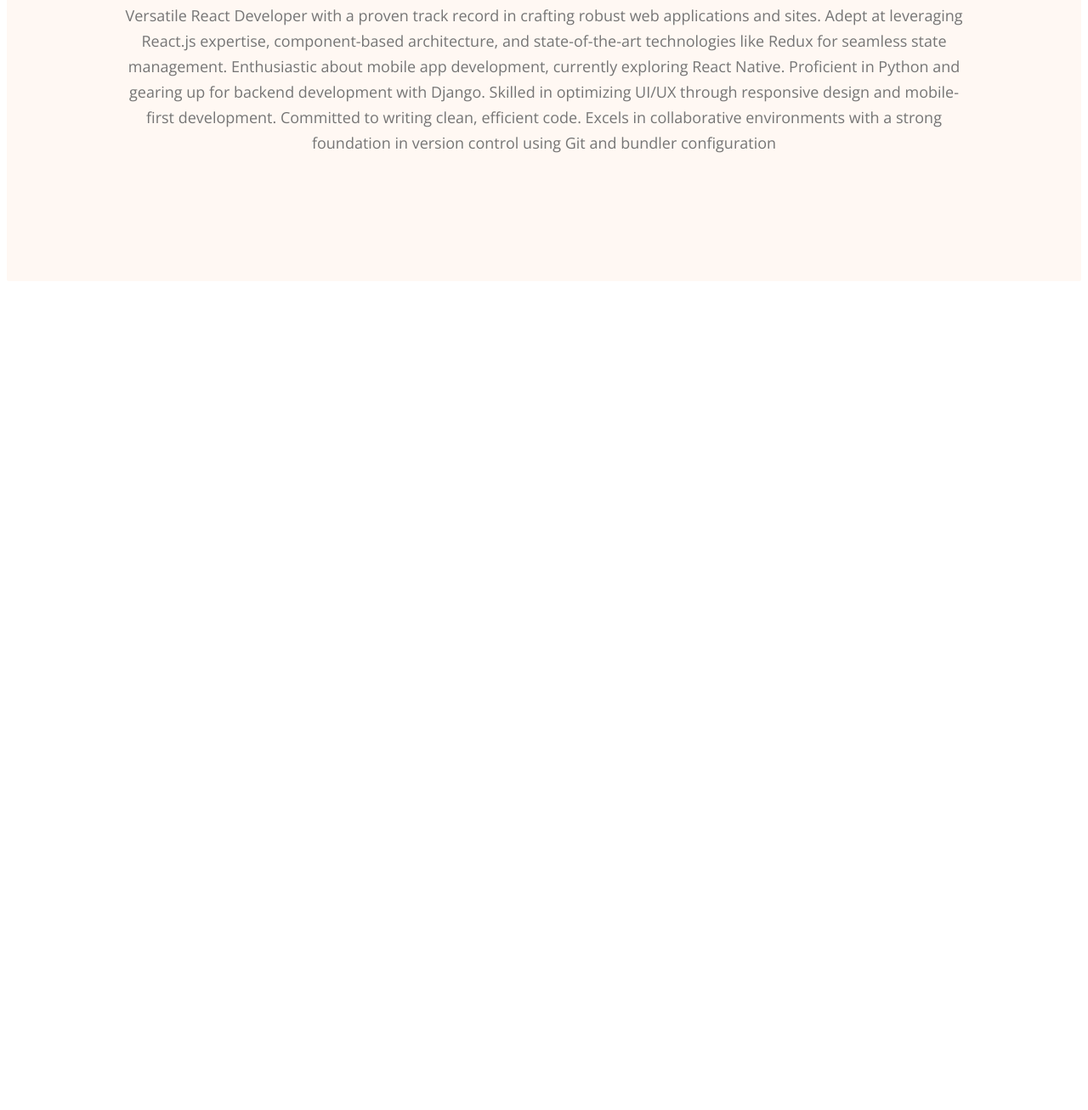
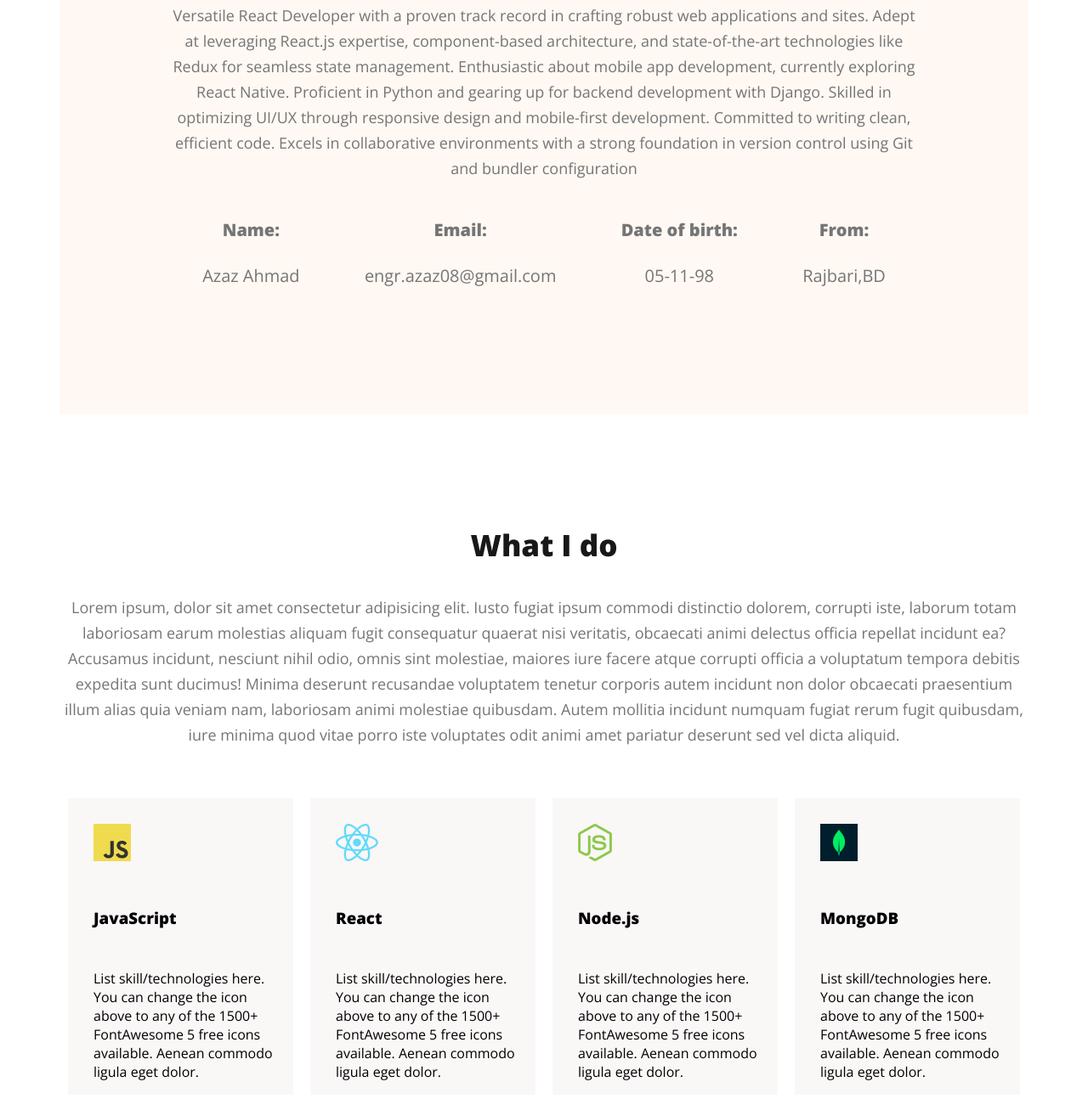
Before and after one commit to azazahmad08/my-portfolio, a plain HTML site: page index.html in a window 1280 px wide. Shown: the part 1298-2605 px from the top of the page at 85% size. Before the commit the page ends 1759 px from the top, so only its background shows below. Drawn offline with nearby package versions, Linux system fonts and the light colour scheme.

Commit message:
Added a who i am section

```diff
--- a/index.html
+++ b/index.html
@@ -37,12 +37,69 @@
       </div>
     </header>
     <main>
-        <section class="aboutme">
-            <h3 class="section-title">About Me</h3>
-            <p class="section-description">
-                Versatile React Developer with a proven track record in crafting robust web applications and sites. Adept at leveraging React.js expertise, component-based architecture, and state-of-the-art technologies like Redux for seamless state management. Enthusiastic about mobile app development, currently exploring React Native. Proficient in Python and gearing up for backend development with Django. Skilled in optimizing UI/UX through responsive design and mobile-first development. Committed to writing clean, efficient code. Excels in collaborative environments with a strong foundation in version control using Git and bundler configuration
-            </p>
-        </section>
+      <section class="aboutme">
+        <h3 class="section-title">About Me</h3>
+        <p class="section-description">
+          Versatile React Developer with a proven track record in crafting
+          robust web applications and sites. Adept at leveraging React.js
+          expertise, component-based architecture, and state-of-the-art
+          technologies like Redux for seamless state management. Enthusiastic
+          about mobile app development, currently exploring React Native.
+          Proficient in Python and gearing up for backend development with
+          Django. Skilled in optimizing UI/UX through responsive design and
+          mobile-first development. Committed to writing clean, efficient code.
+          Excels in collaborative environments with a strong foundation in
+          version control using Git and bundler configuration
+        </p>
+        <div class="about-info-container">
+          <div class="about-info">
+            <h4 class="info-title">Name:</h4>
+            <p class="info-description">Azaz Ahmad</p>
+          </div>
+          <div class="about-info">
+            <h4 class="info-title">Email:</h4>
+            <p class="info-description">engr.azaz08@gmail.com</p>
+          </div>
+          <div class="about-info">
+            <h4 class="info-title">Date of birth:</h4>
+            <p class="info-description">05-11-98</p>
+          </div>
+          <div class="about-info">
+            <h4 class="info-title">From:</h4>
+            <p class="info-description">Rajbari,BD</p>
+          </div>
+        </div>
+      </section>
+      <section class="Whatido">
+        <h3 class="section-title">What I do</h3>
+        <p class="section-description">Lorem ipsum, dolor sit amet consectetur adipisicing elit. Iusto fugiat ipsum commodi distinctio dolorem, corrupti iste, laborum totam laboriosam earum molestias aliquam fugit consequatur quaerat nisi veritatis, obcaecati animi delectus officia repellat incidunt ea? Accusamus incidunt, nesciunt nihil odio, omnis sint molestiae, maiores iure facere atque corrupti officia a voluptatum tempora debitis expedita sunt ducimus! Minima deserunt recusandae voluptatem tenetur corporis autem incidunt non dolor obcaecati praesentium illum alias quia veniam nam, laboriosam animi molestiae quibusdam. Autem mollitia incidunt numquam fugiat rerum fugit quibusdam, iure minima quod vitae porro iste voluptates odit animi amet pariatur deserunt sed vel dicta aliquid.
+        </p>
+        <div class="workproof">
+            <div class="skills">
+                <img src="images/icons/js.png" alt="javascript" class="imagesicon">
+                <h3 class="heading">JavaScript</h3>
+                <p class="para">List skill/technologies here. You can change the icon above to any of the 1500+ FontAwesome 5 free icons available. Aenean commodo ligula eget dolor.</p>
+            </div>
+            <div class="skills">
+                <img src="images/icons/react.png" alt="react" class="imagesicon">
+                <h3 class="heading">React</h3>
+                <p class="para">List skill/technologies here. You can change the icon above to any of the 1500+ FontAwesome 5 free icons available. Aenean commodo ligula eget dolor.</p>
+            </div>
+            <div class="skills">
+                <img src="images/icons/nodejs.png" alt="nodejs" class="imagesicon">
+                <h3 class="heading">Node.js</h3>
+                <p class="para">List skill/technologies here. You can change the icon above to any of the 1500+ FontAwesome 5 free icons available. Aenean commodo ligula eget dolor.</p>
+            </div>
+            <div class="skills">
+                <img src="images/icons/mongo.png" alt="mongo" class="imagesicon">
+                <h3 class="heading">MongoDB</h3>
+                <p class="para">List skill/technologies here. You can change the icon above to any of the 1500+ FontAwesome 5 free icons available. Aenean commodo ligula eget dolor.</p>
+            </div>
+        </div>
+      </section>
+      <section class="resume-summary">
+
+      </section>
     </main>
   </body>
 </html>
--- a/styles/style.css
+++ b/styles/style.css
@@ -128,11 +128,12 @@ header {
     margin: 130px 0px;
 
 }
-.section-title{
+
+.section-title {
     text-align: center;
     font-size: 35px;
     font-weight: 700;
-    color:#181818;
+    color: #181818;
 }
 
 .section-description {
@@ -144,3 +145,48 @@ header {
 
 
 }
+
+main {
+    max-width: 1140px;
+    margin: 0 auto;
+}
+
+.about-info-container {
+    display: flex;
+    justify-content: space-around;
+}
+
+.about-info {
+    color: #757575;
+    text-align: center;    font-size: 20px;    font-weight: 400;
+
+
+}
+.Whatido{
+    margin-top: 130px;
+}
+
+.workproof{
+    display: flex;
+    justify-content: space-around;
+    margin-top: 50px;
+
+}
+.skills{
+    max-width:267px;
+    max-height: 477px;
+    background: #faf7f7;
+    margin:10px
+}
+
+.imagesicon{
+    padding: 30px 0px 0px 30px;
+}
+
+.heading{
+    padding: 30px 0px 0px 30px;
+}
+
+.para{
+    padding: 30px 10px 0px 30px;
+}
```
